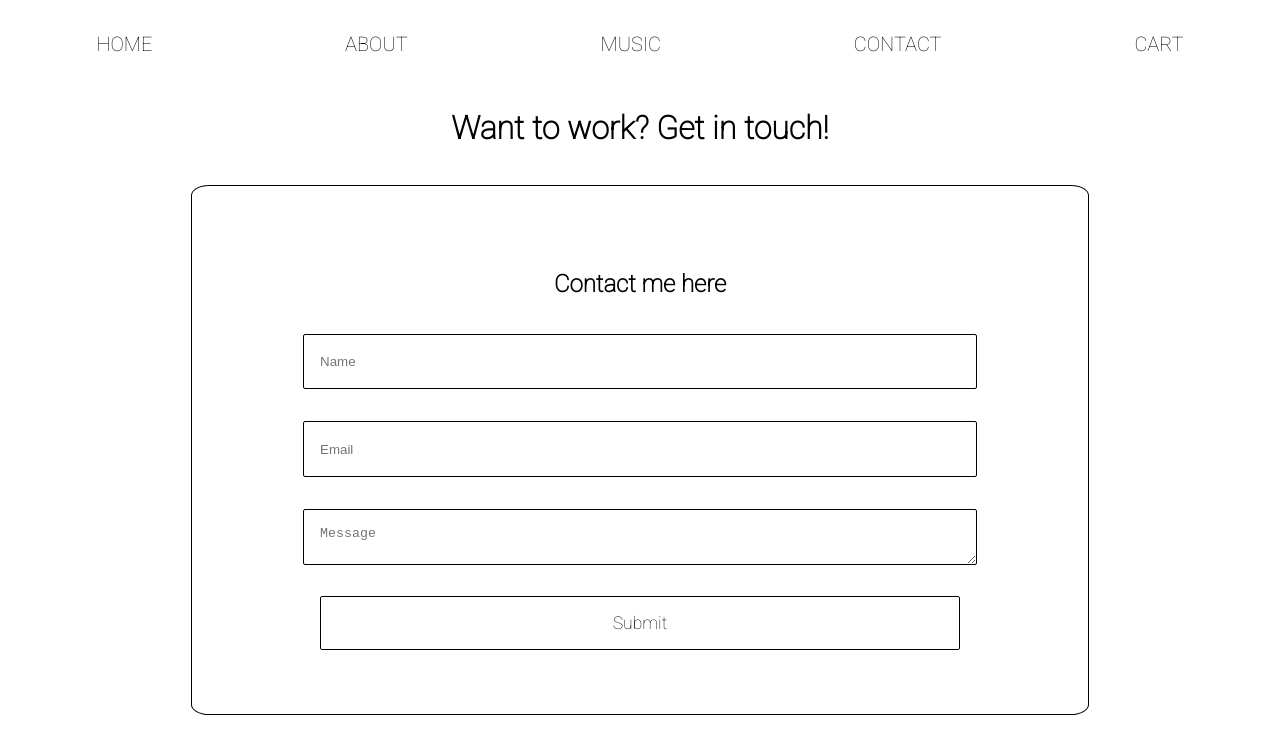
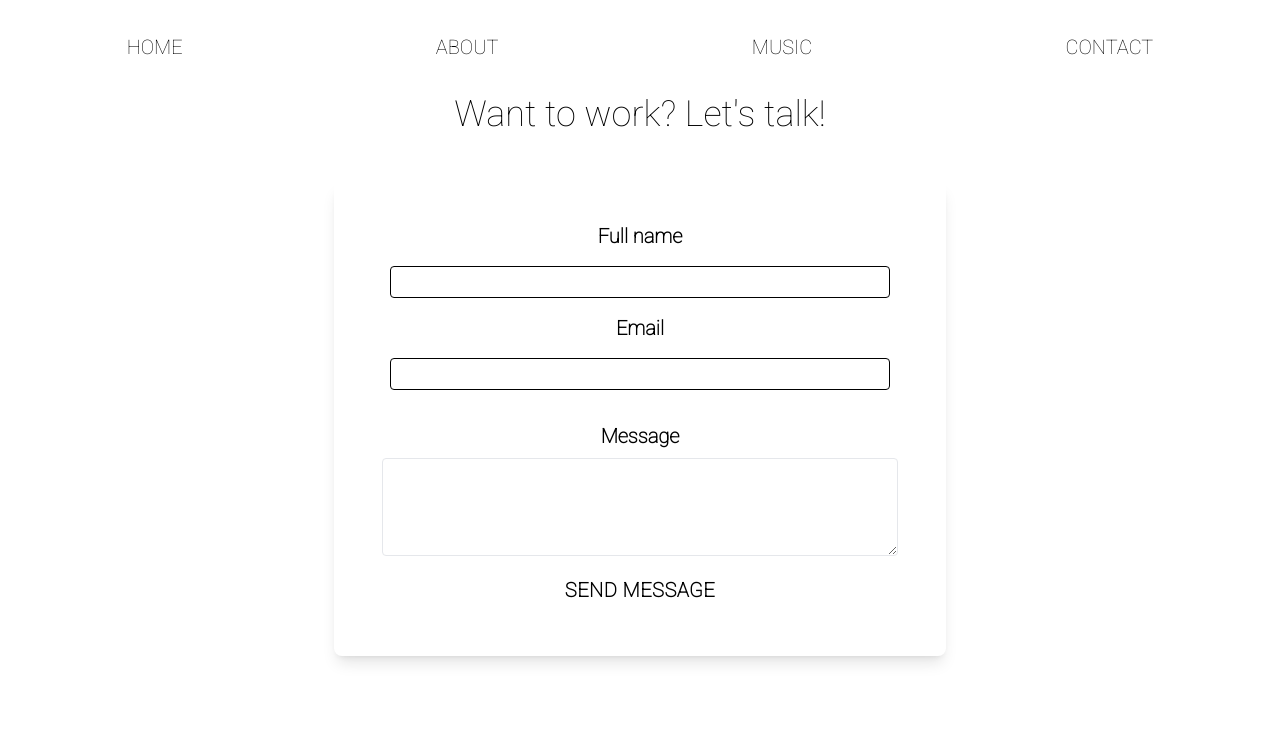
Before and after one commit to zacjjohnson/producerfrontend, a React (Create React App) app: page /contact in a window 1280 px wide. Shown: the top 754 px of the page. Built offline with nearby package versions, Linux system fonts and the light colour scheme; no server answers.

Commit message:
updating styling with tailwind

```diff
--- a/src/components/about/about.component.jsx
+++ b/src/components/about/about.component.jsx
@@ -1,22 +1,32 @@
-import '../about/about.styles.css'
-
+// import '../about/about.styles.css'
 
 const About = () => {
-    return (
-        <div className="about-container">
-            <div className="left-about">
-                <h1>About Me</h1>
-                <img src={"https://i.imgur.com/A40a4ww.jpg"} alt="artist"></img>
-            </div>
+  return (
+    <>
+      <h1 className="text-4xl text-center p-12">About Me</h1>
+      <div className="flex flex-row w-full mx-auto">
+        <div className="w-50">
+          <img
+            src={"https://imagizer.imageshack.com/img924/7638/W6uv3m.jpg"}
+            alt="artist"
+            className="w-full p-2 max-w-xs mx-auto"
+          ></img>
+        </div>
 
-            <div className="right-about">
-
-                <h3>Hi, my name is Writa beats and I am a music producer based in Orlando, Florida. I am 29 years old and have a degree in music production. I have worked with a diverse range of artists from across the country and have recorded and mixed over 500 songs. I am passionate about creating high-quality, innovative music that connects with listeners on a deeper level. Thank you for visiting my website and I hope you enjoy the music I have to share.</h3>
-
-            </div>
-
+        <div className="w-50">
+          <h3 className="text-lg">
+            Hi, my name is Writa beats and I am a music producer based in
+            Orlando, Florida. I am 29 years old and have a degree in music
+            production. I have worked with a diverse range of artists from
+            across the country and have recorded and mixed over 500 songs. I am
+            passionate about creating high-quality, innovative music that
+            connects with listeners on a deeper level. Thank you for visiting my
+            website and I hope you enjoy the music I have to share.
+          </h3>
         </div>
-    )
-}
+      </div>
+    </>
+  );
+};
 
 export default About;
--- a/src/components/contact/contact.component.jsx
+++ b/src/components/contact/contact.component.jsx
@@ -1,28 +1,23 @@
-import { useState } from 'react';
-import axios from 'axios';
-import './contact.styles.css'
+import { useState } from "react";
+import axios from "axios";
+// import "./contact.styles.css";
 
 const API_URI = "https://producerdashboardserver.vercel.app";
 
 const defaultFormFields = {
-    name: '',
-    email: '',
-    message: ''
+  name: "",
+  email: "",
+  message: "",
 };
 
-
 const Contact = () => {
-
-
-
-    const [ formFields, setFormFields ] = useState(defaultFormFields);
+  const [formFields, setFormFields] = useState(defaultFormFields);
   const { name, email, message } = formFields;
   const [successMessage, setSuccessMessage] = useState(undefined);
 
-
   const handleChange = (event) => {
     const { name, value } = event.target;
-        console.log(value)
+    console.log(value);
     setFormFields({ ...formFields, [name]: value });
   };
 
@@ -30,80 +25,131 @@ const Contact = () => {
     setFormFields(defaultFormFields);
   };
 
-
   const handleContactSubmit = (event) => {
     event.preventDefault();
     const requestBody = { name, email, message };
 
-        axios.post(`${API_URI}/contact`, requestBody)
+    axios
+      .post(`${API_URI}/contact`, requestBody)
       .then((response) => {
-            console.log(response)
+        console.log(response);
         setSuccessMessage(response.data);
         resetFormFields();
       })
       .catch((error) => {
         console.log(error);
-        })
-
-    }
-
+      });
+  };
 
   return (
     <>
-        <div className='contact-page'>
-
-            <div className='contact-text'>
-                <h1>Want to work? Get in touch!</h1>
+      <div className="flex flex-col">
+        <div>
+          <h1 className="text-4xl pb-12">Want to work? Let's talk!</h1>
           {/* <img src={'https://i.imgur.com/pnrJDv0.jpg'} alt='contact'></img> */}
         </div>
 
-            <div className='sign-up-container'>
-
-
-                <form className='form' onSubmit={handleContactSubmit}>
+        {/* <div className="flex flex-col border border-black w-52">
+          <form className="form" onSubmit={handleContactSubmit}>
             <h2>Contact me here</h2>
 
             <input
-                    type='text'
-                    className='input-form'
-                    name='name'
-                    placeholder='Name'
+              type="text"
+              className="input-form"
+              name="name"
+              placeholder="Name"
               value={name}
               onChange={handleChange}
             />
 
             <input
               type="text"
-                    className='input-form'
-                    name='email'
-                    placeholder='Email'
+              className="input-form"
+              name="email"
+              placeholder="Email"
               value={email}
               onChange={handleChange}
             />
-
 
             <textarea
               type="text"
               className="input-form-message"
               name="message"
-                    placeholder='Message'
+              placeholder="Message"
               value={message}
               onChange={handleChange}
             />
 
-                    <button type='submit'>Submit</button>
+            <button type="submit">Submit</button>
 
-                    { successMessage && <h3 className="success-message">{successMessage}</h3> }
+            {successMessage && (
+              <h3 className="success-message">{successMessage}</h3>
+            )}
           </form>
-
-
+        </div> */}
       </div>
 
+      <div className="flex flex-col justify-center align-center">
+        <div className="flex flex-col mx-auto rounded-lg align-middle">
+          <form
+            novalidate=""
+            className="flex flex-col align-center w-full p-10 rounded-lg shadow-lg"
+            onSubmit={handleContactSubmit}
+          >
+            <div className="flex flex-col">
+              <label for="name" className="text-xl font-bold">
+                Full name
+              </label>
+              <input
+                id="name"
+                type="text"
+                name='name'
+                placeholder=""
+                className="p-3 rounded"
+                value={name}
+                onChange={handleChange}
+              />
             </div>
-
-
+            <div className="flex flex-col">
+              <label for="email" className="text-xl font-bold">
+                Email
+              </label>
+              <input
+                id="email"
+                type="email"
+                name='email'
+                className="p-3 rounded"
+                value={email}
+                onChange={handleChange}
+              />
+            </div>
+            <div className="flex flex-col p-2">
+              <label for="message" className="text-xl font-bold p-2">
+                Message
+              </label>
+              <textarea
+                id="message"
+                name="message"
+                rows="3"
+                className="w-full p-3 rounded border"
+                value={message}
+                onChange={handleChange}
+              ></textarea>
+            </div>
+            <button
+              type="submit"
+              className="w-full p-3 text-xl font-bold tracking-wide uppercase rounded"
+            >
+              Send Message
+            </button>
+            {successMessage && (
+              <h3 className="success-message">{successMessage}</h3>
+            )}
+          </form>
+        </div>
+      </div>
     </>
-    )
-}
+  );
+};
 
 export default Contact;
--- a/src/components/homePage/homePage.component.jsx
+++ b/src/components/homePage/homePage.component.jsx
@@ -1,10 +1,8 @@
-import profileImage from '../../assets/profile.JPG';
 import './homePage.styles.css'
-import Artist from '../artists/artists.component';
 import { useContext } from 'react';
 import { AuthContext } from '../../context/auth.context';
 
-// import { useState } from 'react';
+
 
 
 const HomePage = () => {
@@ -26,7 +24,7 @@ const HomePage = () => {
                 </div>
                 <div className='main-image'>
 
-                    <img src='https://i.imgur.com/WAvRbPQ.jpg' alt='profileimage'></img>
+                    <img src='https://imagizer.imageshack.com/img922/4953/1OsPb9.jpg' alt='profileimage'></img>
 
                 </div>
 
@@ -64,7 +62,8 @@ const HomePage = () => {
               </div>
               <div className="main-image">
                 <img
-                  src="https://i.imgur.com/WAvRbPQ.jpg"
+                  className='homepage-image'
+                  src="https://imagizer.imageshack.com/img922/4953/1OsPb9.jpg"
                   alt="profileimage"
                 ></img>
               </div>
--- a/src/components/homePage/homePage.styles.css
+++ b/src/components/homePage/homePage.styles.css
@@ -37,17 +37,24 @@
 .image {
     display: flex;
     justify-content: center;
+
 }
 
 .home-page h3 {
     text-decoration: underline;
 }
 
-.homepage-image {
+/* .homepage-image {
     padding: 2rem;
 }
 .homepage-image img{
     width: 55vw;
+} */
+
+.homepage-image {
+    width: 25vh;
+    border: white;
+    border-radius: 25%;
 }
 
 
--- a/src/components/music/music.component.jsx
+++ b/src/components/music/music.component.jsx
@@ -30,7 +30,7 @@ const Music = () => {
         <CartContextWrapper>
           <div className="music-container">
             <div className="music-left-page">
-              <h2>Purchase premade beats, custom beats,  and more.</h2>
+              <h2>If you like anything you hear, please reach out to setup a beat purchase.</h2>
             </div>
 
             <div className="music-right-page">
@@ -42,7 +42,7 @@ const Music = () => {
                     <audio controls>
                       <source src={beat.link} type="audio/wav"/>
                     </audio>
-                    <button onClick={() => addToCart(beat)} className="add-to-cart">Add To Cart</button>
+                    {/* <button onClick={() => addToCart(beat)} className="add-to-cart">Add To Cart</button> */}
                   </li>
                 </div>
               ))}
--- a/src/components/navigation/navigation.component.jsx
+++ b/src/components/navigation/navigation.component.jsx
@@ -34,9 +34,9 @@ const Navigation = () => {
                     CONTACT
                 </Link>
 
-                <Link to='/cart' className='nav-links'>
+                {/* <Link to='/cart' className='nav-links'>
                     CART
-                </Link>
+                </Link> */}
 
 
                 {/* <Link to='/login' className='nav-links'>
--- a/src/index.css
+++ b/src/index.css
@@ -1,6 +1,6 @@
-/* @tailwind base;
+@tailwind base;
 @tailwind components;
-@tailwind utilities; */
+@tailwind utilities;
 
 html {
   max-height: 100vh;
```
Lines whose indentation alone changed are shown as unchanged.
